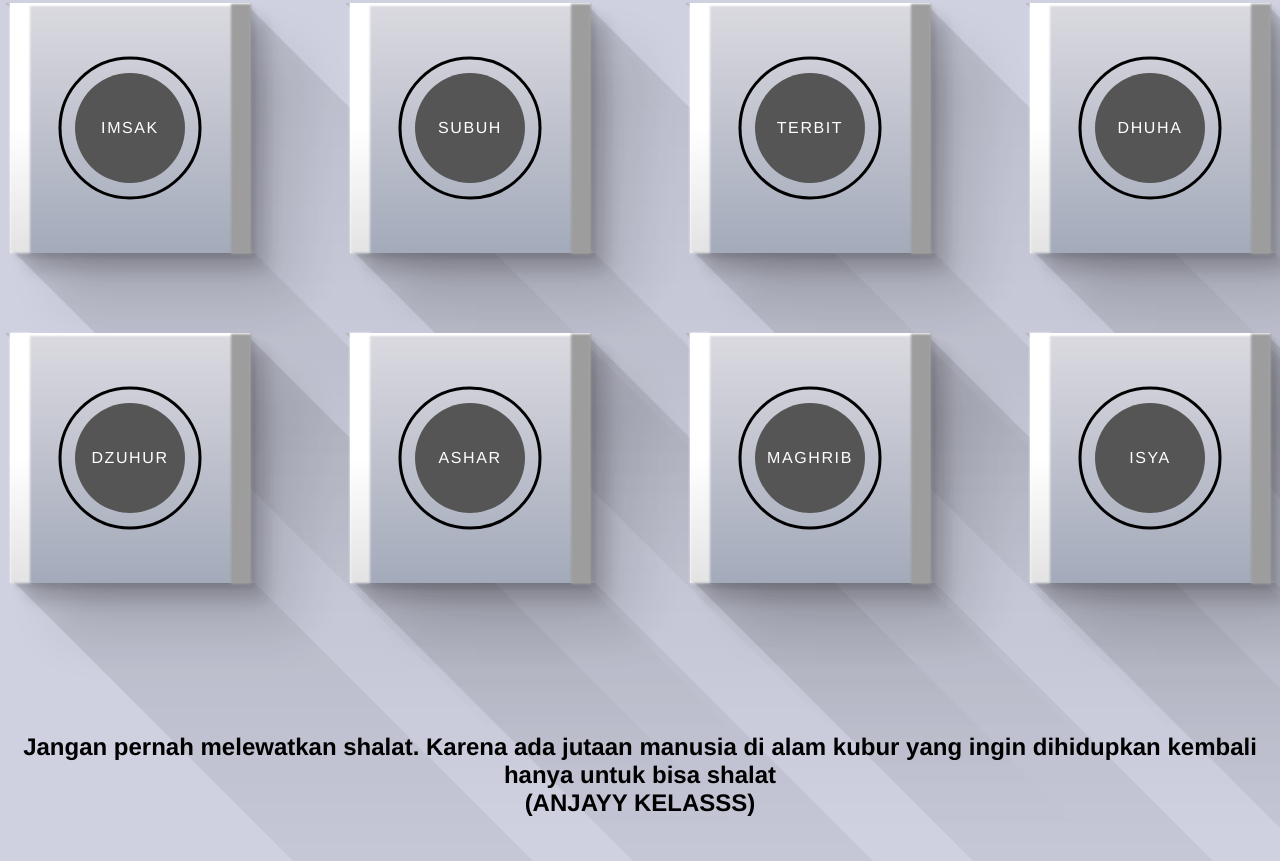
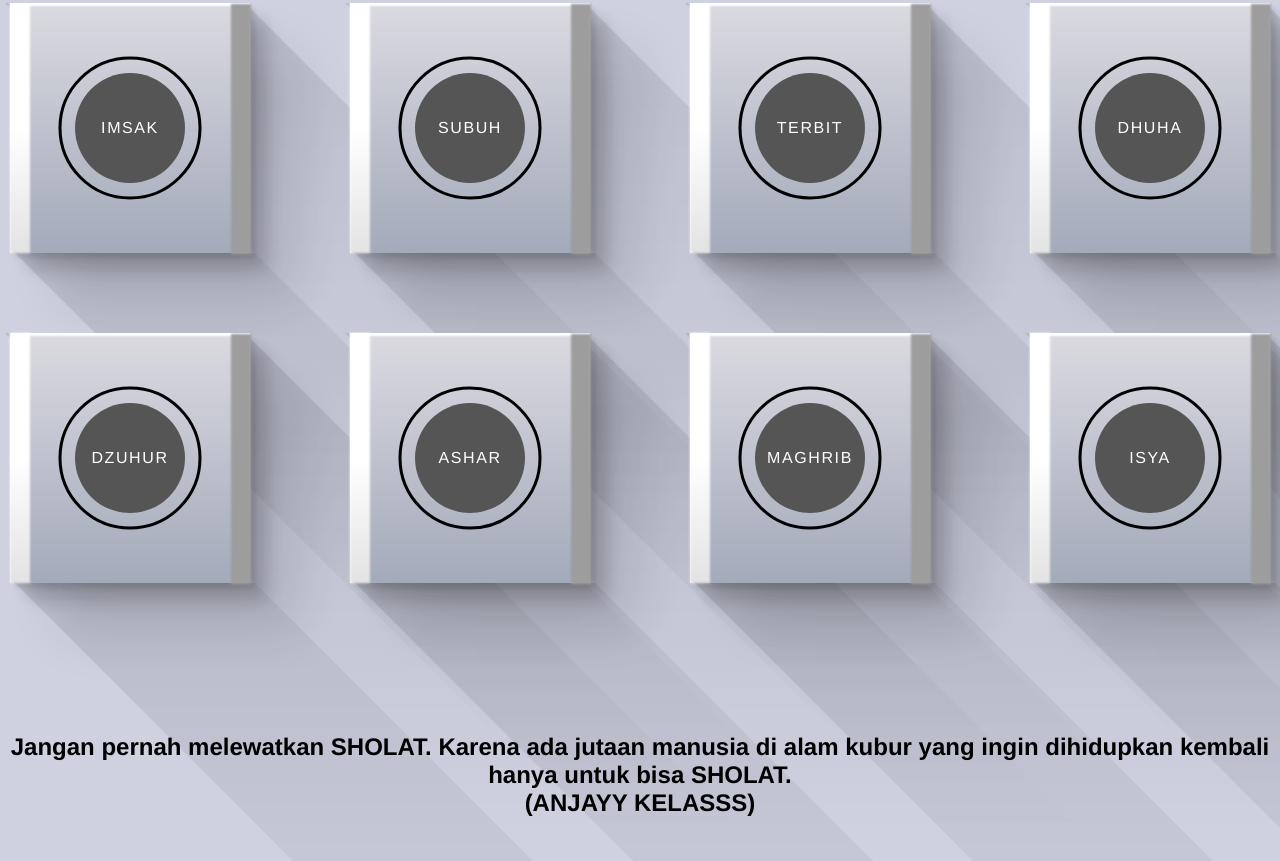
Before and after one commit to muhrenaldi/muhrenaldi.github.io, a plain HTML site: page index.html in a window 1280 px wide. Shown: the part 197-1058 px from the top of the page. Drawn offline with Linux system fonts and the light colour scheme; no server answers.

Commit message:
update quotes SHOLAT
sdadad

```diff
--- a/index.html
+++ b/index.html
@@ -157,7 +157,7 @@
       </div>
     </div>
     <center>
-    <h2 style="margin-top: 70px;">Jangan pernah melewatkan shalat. Karena ada jutaan manusia di alam kubur yang ingin dihidupkan kembali hanya untuk bisa shalat<br>(ANJAYY KELASSS)</h2></center>
+    <h2 style="margin-top: 70px;">Jangan pernah melewatkan SHOLAT. Karena ada jutaan manusia di alam kubur yang ingin dihidupkan kembali hanya untuk bisa SHOLAT.<br>(ANJAYY KELASSS)</h2></center>
   </div>
   <script src="website/main.js"></script>
 </body>
```
